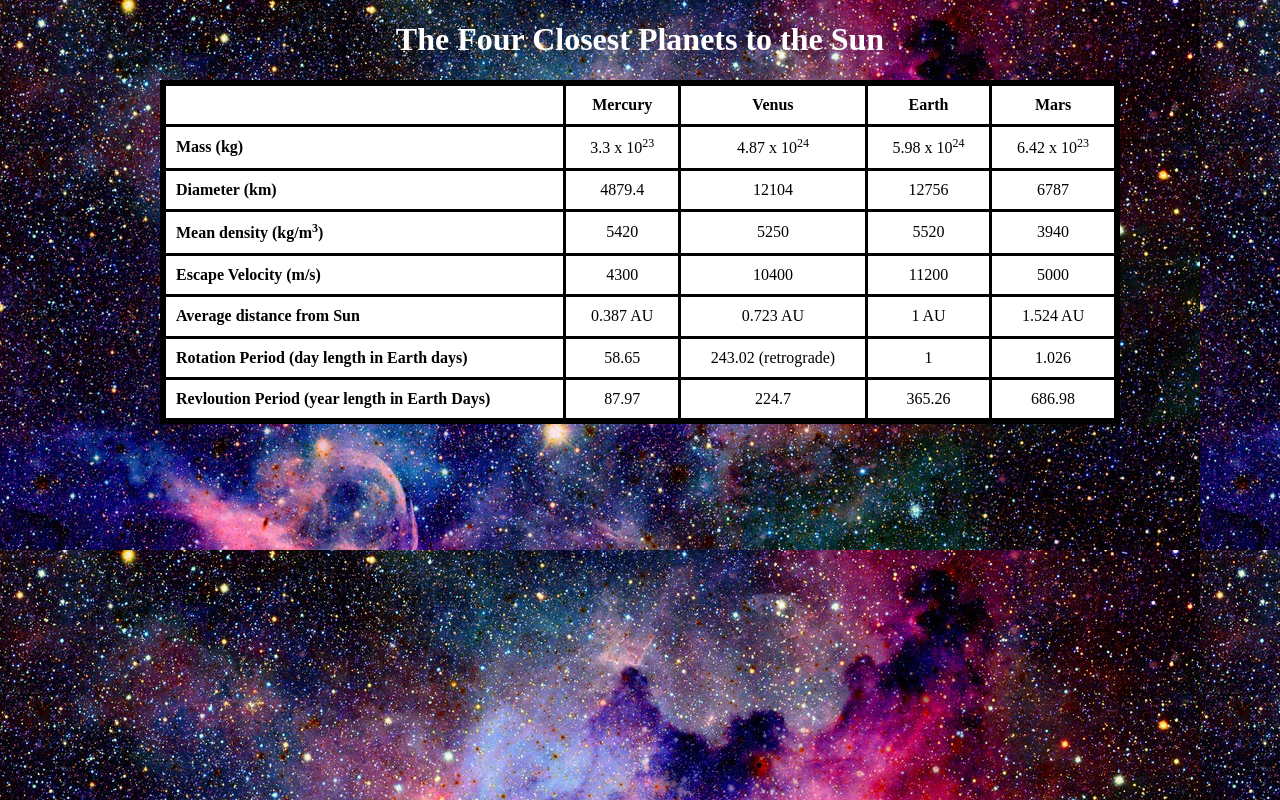
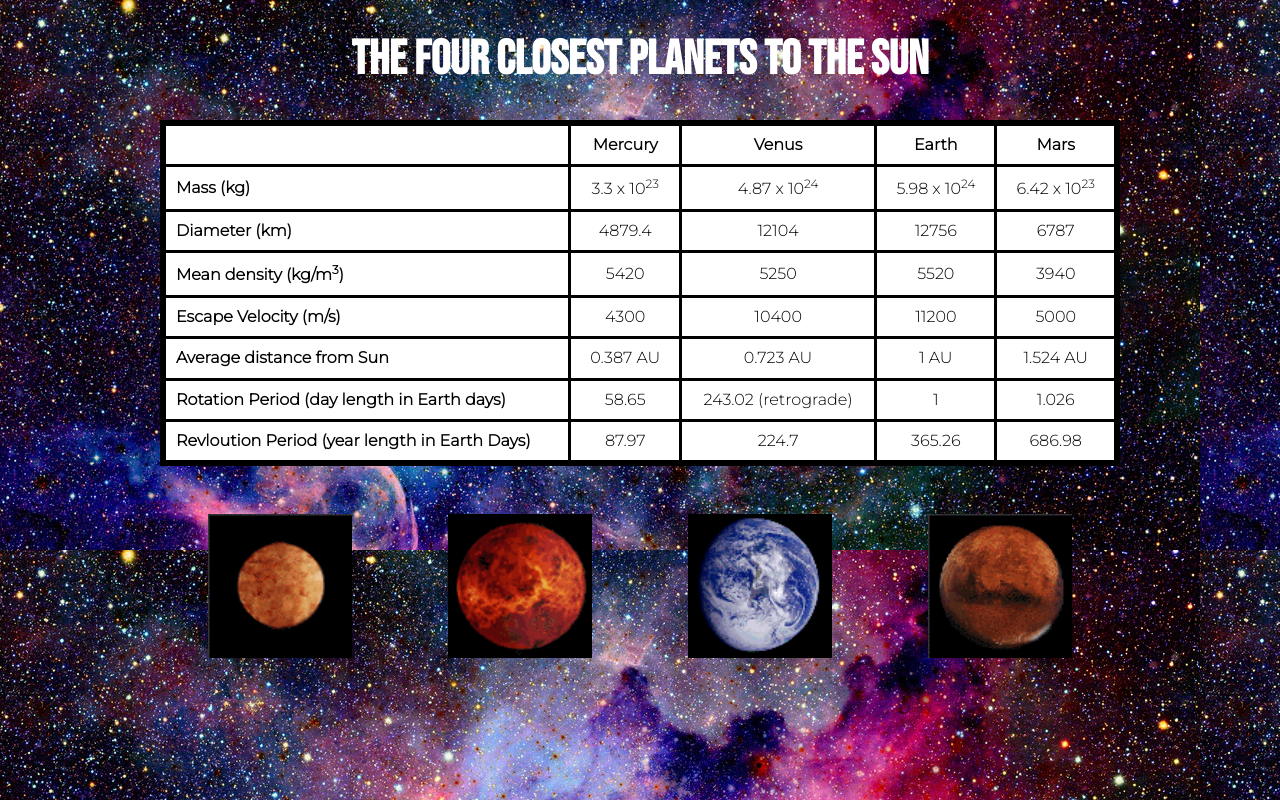
Before and after one commit to AmeenAbd/itmd361-lab5, a plain HTML site: page index.html in a window 1280 px wide. Drawn offline with Linux system fonts and the light colour scheme.

Commit message:
added planet images and fonts

```diff
--- a/css/style.css
+++ b/css/style.css
@@ -5,8 +5,10 @@
 }
 
 h1{
+  font-family: 'Bebas Neue', cursive;
   text-align: center;
   color: white;
+  font-size: 3em;
 }
 
 table#four_planets{
@@ -20,6 +22,7 @@ th, td{
   border: 3px solid black;
   padding: 10px 15px;
   text-align: center;
+  font-family: 'Montserrat', sans-serif;
 }
 
 td.attr{
@@ -32,3 +35,10 @@ td.attr{
   vertical-align: super;
   font-size: .75em;
 }
+
+.planet_img{
+  float: left;
+  height: 15%;
+  width: 15%;
+  padding: 5%;
+}
--- a/index.html
+++ b/index.html
@@ -3,6 +3,7 @@
   <head>
     <meta charset="utf-8">
     <title>Closest Planets to Sun</title>
+    <link href="https://fonts.googleapis.com/css2?family=Bebas+Neue&family=Montserrat:wght@300&display=swap" rel="stylesheet">
     <link rel="stylesheet" href="css/reset.css">
     <link rel="stylesheet" href="css/style.css">
   </head>
@@ -66,5 +67,9 @@
           <td>686.98</td>
         </tr>
       </table>
+      <img class="planet_img" src="img/mercury.gif" alt="mercury">
+      <img class="planet_img" src="img/venus.gif" alt="venus">
+      <img class="planet_img" src="img/earth.gif" alt="earth">
+      <img class="planet_img" src="img/mars.gif" alt="mars">
   </body>
 </html>
```
Also changed, not shown: img/earth.gif (added), img/mars.gif (added), img/mercury.gif (added), img/venus.gif (added).
